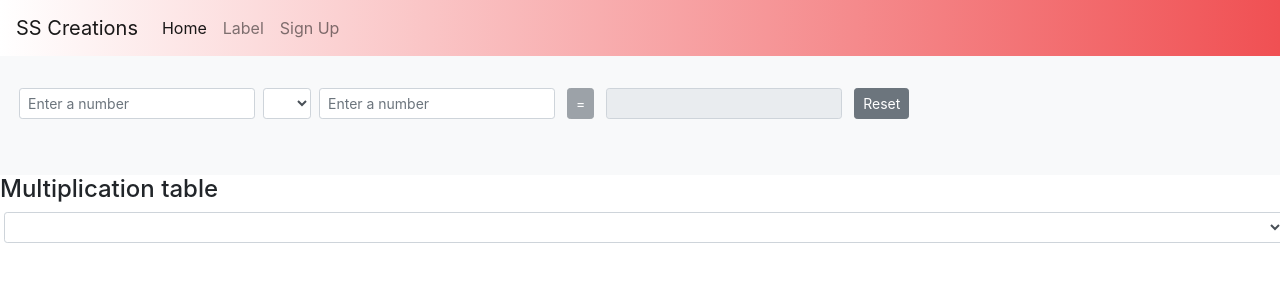
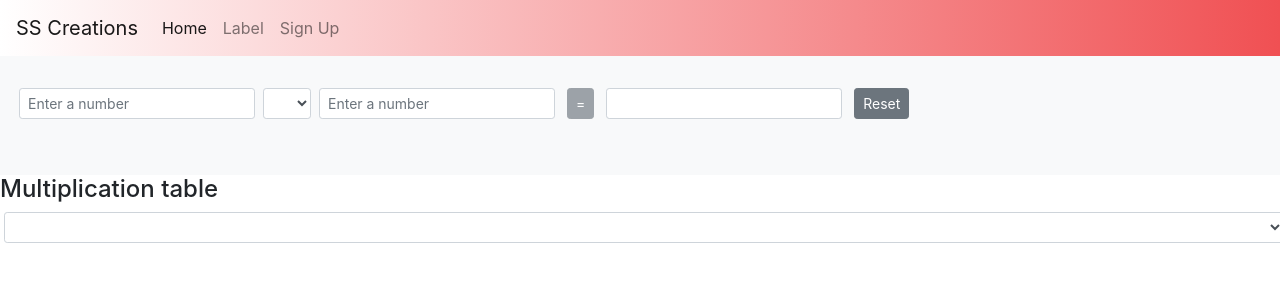
Before and after one commit to SumaKommuri/Creations, an Angular app: page /home in a window 1280 px wide. Shown: the top 300 px of the page. Built offline with nearby package versions, Linux system fonts and the light colour scheme.

Commit message:
reactive forms

```diff
--- a/src/app/calculation/calculation.component.html
+++ b/src/app/calculation/calculation.component.html
@@ -1,4 +1,4 @@
-<div class="container-fluid bg-light pb-5 pt-4">
+<!--<div class="container-fluid bg-light pb-5 pt-4">
   <div class="form-inline">
 
       <input type="number" class="form-control form-control-sm m-1" placeholder="Enter a number" min="0" [(ngModel)]="num1">
@@ -20,4 +20,30 @@
 
     <button class="btn btn-sm btn-secondary float-right m-2" (click)="onReset()">Reset</button>
   </div>
+</div>-->
+
+<div class="container-fluid bg-light pb-5 pt-4">
+  <div class="form-inline">
+<form [formGroup]="calculationForm">
+  <input type="number" class="form-control form-control-sm m-1" placeholder="Enter a number" min="0"  formControlName="num1">
+
+
+  <select class="form-control form-control-sm m-1"  formControlName="option" >
+    <option value="divide"  >/</option>
+    <option value="multiply">*</option>
+    <option value="add">+</option>
+    <option value="subtract">-</option>
+  </select>
+
+
+  <input type="number" class="form-control form-control-sm m-1" placeholder="Enter a number" min="0"  formControlName="num2">
+
+  <button class="btn btn-sm btn-secondary  m-2" [disabled]="!calculationForm.valid" (click)="calculate()" >=</button>
+
+  <input type="number" class="form-control form-control-sm m-1 "  formControlName="result">
+
+  <button class="btn btn-sm btn-secondary float-right m-2" (click)="onReset()">Reset</button>
+</form>
+
+  </div>
 </div>
--- a/src/app/calculation/calculation.component.ts
+++ b/src/app/calculation/calculation.component.ts
@@ -1,25 +1,65 @@
 import { Component, OnInit } from '@angular/core';
+import { FormGroup, FormControl, FormBuilder,Validators } from '@angular/forms';
 
 @Component({
   selector: 'app-calculation',
   templateUrl: './calculation.component.html',
   styleUrls: ['./calculation.component.css']
 })
+
 export class CalculationComponent implements OnInit {
 
+  /*calculationForm = new FormGroup({
+    num1: new FormControl(''),
+    num2: new FormControl(''),
+    result: new FormControl(''),
+    option: new FormControl('')
+  });*/
 
+  calculationForm = this.fb.group({
+    num1:['', Validators.required],
+    num2:['', Validators.required],
+    result:[''],
+    option:['', Validators.required]
+});
 
-  num1: number
+ /* num1: number
   num2: number
   result: number
-  option: string
+  option: string*/
 
-constructor() { }
+constructor(private fb: FormBuilder) { }
 
 ngOnInit() {
   }
 
-  calculate(){
+calculate(){
+console.log(this.calculationForm);
+let val = this.calculationForm.get('option').value
+if(this.calculationForm.controls.option.value=="divide"){
+this.calculationForm.patchValue({
+  result: this.calculationForm.get('num1').value/this.calculationForm.get('num2').value})
+  }
+if(val=="multiply"){
+this.calculationForm.patchValue({
+  result: this.calculationForm.get('num1').value*this.calculationForm.get('num2').value})
+  }
+if(val=="add"){
+this.calculationForm.patchValue({
+  result: this.calculationForm.get('num1').value+this.calculationForm.get('num2').value})
+  }
+if(val=="subtract"){
+this.calculationForm.patchValue({
+  result: this.calculationForm.get('num1').value-this.calculationForm.get('num2').value})
+  }
+}
+
+  onReset(){
+  this.calculationForm.reset()
+  }
+
+
+ /* calculate(){
   if(this.option=="divide")
   this.result= this.num1/this.num2
 if(this.option=="multiply")
@@ -36,7 +76,7 @@ if(this.option=="subtract")
   this.num2=null
   this.result=null
   this.option=null
-  }
+  }*/
 
 
 
```
